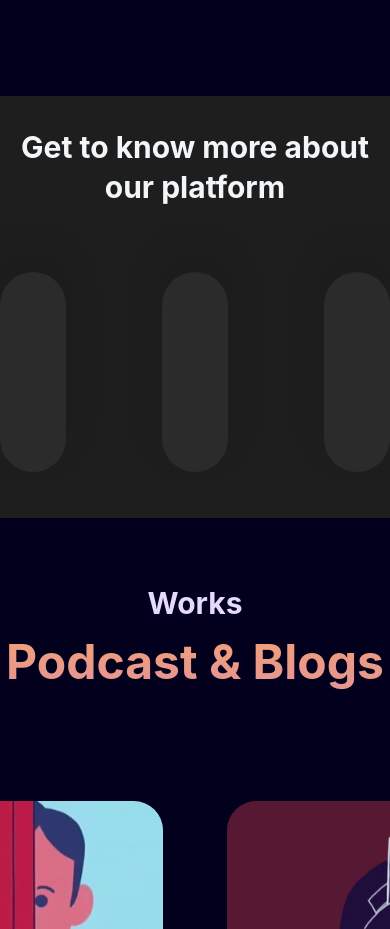
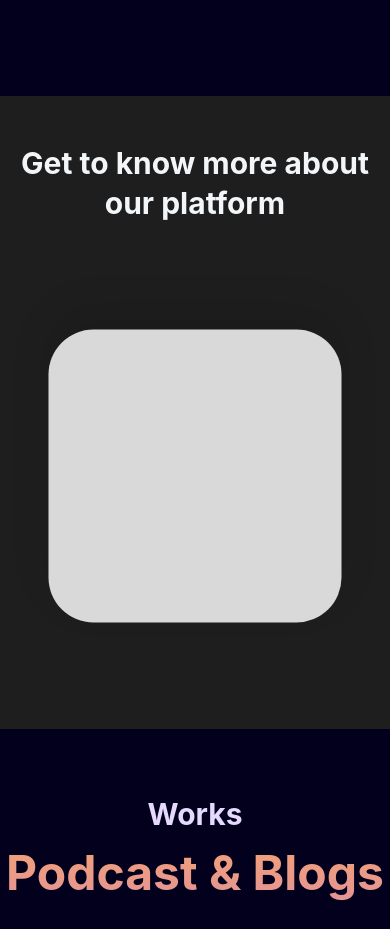
Before and after one commit to The-Opportunties-Portal/top-landing, a Next.js app: page / in a window 390 px wide. Shown: the part 3280-4209 px from the top of the page. Built offline with nearby package versions, Linux system fonts and the light colour scheme.

Commit message:
Make Know more panel responsive

```diff
--- a/components/index/KnowMore.tsx
+++ b/components/index/KnowMore.tsx
@@ -3,17 +3,32 @@ import React from "react";
 
 export const KnowMore = () => {
   return (
-    <Flex h="50vh" direction={"column"} bg={"rgba(30, 30, 30, 1)"}>
+    <Flex h="75vh" direction={"column"} bg={"rgba(30, 30, 30, 1)"}>
       <Heading
         textAlign={"center"}
-        mt={8}
-        mb={16}
+        mt={12}
         color={"rgba(242, 246, 249, 1)"}
+        mx={4}
       >
         Get to know more about our platform
       </Heading>
-      <Flex justify={"center"} gap={24}>
+      <Flex justify={"center"} align={"center"} gap={24} flexGrow={1}>
         <Box
+          w={"75vw"}
+          maxW={760}
+          bg={"#d9d9d9"}
+          sx={{
+            boxShadow: "0px 20px 40px rgba(0, 0, 0, 0.1)",
+            borderRadius: "45px",
+            transform: "rotate(180deg)",
+            aspectRatio: {
+              base: "1 / 1",
+              sm: "3 / 2",
+              md: "2 / 1",
+            },
+          }}
+        ></Box>
+        {/* <Box
           w={200}
           h={200}
           bg={"#2B2B2B"}
@@ -22,27 +37,7 @@ export const KnowMore = () => {
             borderRadius: "45px",
             transform: "rotate(180deg)",
           }}
-        ></Box>
-        <Box
-          w={200}
-          h={200}
-          bg={"#2B2B2B"}
-          sx={{
-            boxShadow: "0px 20px 40px rgba(0, 0, 0, 0.1)",
-            borderRadius: "45px",
-            transform: "rotate(180deg)",
-          }}
-        ></Box>
-        <Box
-          w={200}
-          h={200}
-          bg={"#2B2B2B"}
-          sx={{
-            boxShadow: "0px 20px 40px rgba(0, 0, 0, 0.1)",
-            borderRadius: "45px",
-            transform: "rotate(180deg)",
-          }}
-        ></Box>
+        ></Box> */}
       </Flex>
     </Flex>
   );
```
